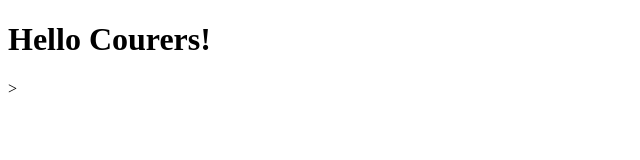
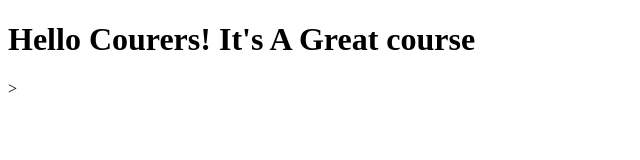
Before and after one commit to Sowmya-reddy1234/coursera-test, a plain HTML site: page site/index.html in a window 1280 px wide. Shown: the whole page, without its empty margins (0-640 px from the left). Drawn offline with Linux system fonts and the light colour scheme.

Commit message:
small addition to our page

```diff
--- a/site/index.html
+++ b/site/index.html
@@ -4,7 +4,7 @@
 	<title>Hello Coursera!</title>
 </head>
 <body>
-	<h1>Hello Courers!</h1>>
+	<h1>Hello Courers! It's A Great course</h1>>
 
 </body>
 </html>
```
